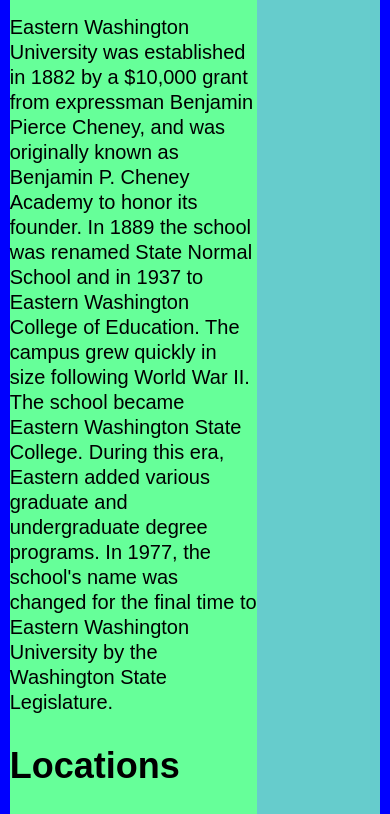
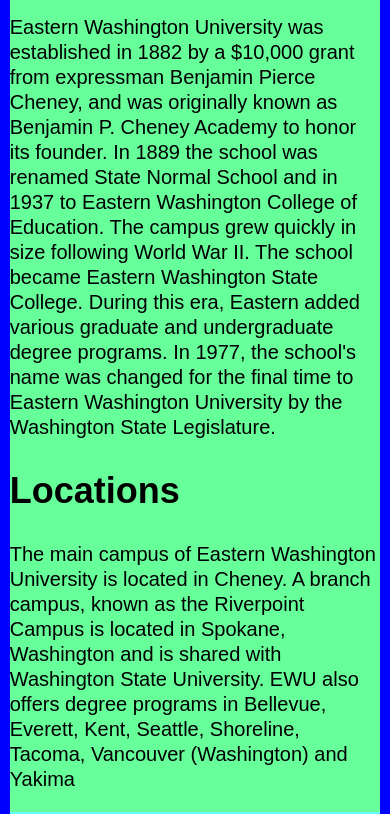
Before and after one commit to swalker64/Wikipedia-RWD, a plain HTML site: page index.html in a window 390 px wide. Shown: the part 355-1169 px from the top of the page. Drawn offline with Linux system fonts and the light colour scheme.

Commit message:
Added 100% width for phone on article and aside

```diff
--- a/css/styles.css
+++ b/css/styles.css
@@ -105,6 +105,10 @@ li {
 
 	aside {
 		float: none;
+		width: 100%;
+	}
+	article {
+		width: 100%;
 	}
 
 } /* end of phone */
```
